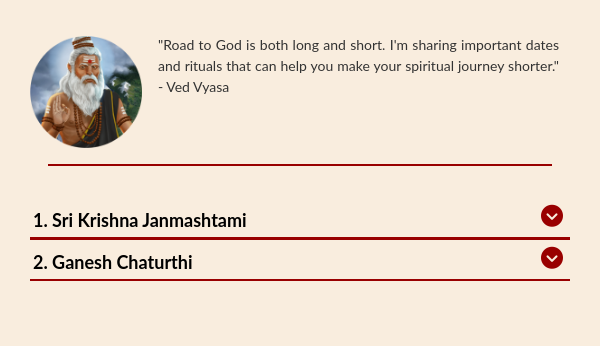
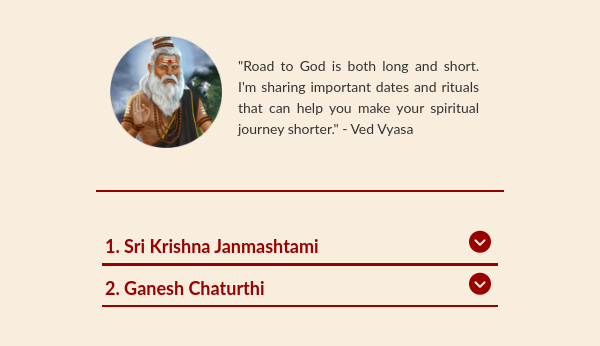
Before and after one commit to Mahabal1995/VSF-Samachar, a plain HTML site: page index.html in a window 600 px wide. Drawn offline with Linux system fonts and the light colour scheme.

Commit message:
Made responsive to get a proper view in mobile landscape

```diff
--- a/index.html
+++ b/index.html
@@ -11,6 +11,7 @@
       crossorigin="anonymous"></script>
   </head>
   <body>
+    <section class="container">
       <section class="vyasa">
         <div class="img-container">
           <img src="images/smachar-min.png" alt="Vyasa" />
@@ -18,8 +19,8 @@
         <div class="text-container">
           <p>
             "Road to God is both long and short. I'm sharing important dates and
-          rituals that can help you make your spiritual journey shorter." - Ved
-          Vyasa
+            rituals that can help you make your spiritual journey shorter." -
+            Ved Vyasa
           </p>
         </div>
       </section>
@@ -29,7 +30,9 @@
           <div class="accordion-item">
             <!-- <hr class="accordion-hr" color="#990000" /> -->
             <div class="accordion-title">
-            <div class="question"><b>1. Sri Krishna Janmashtami</b></div>
+              <div class="question color-990000">
+                <b>1. Sri Krishna Janmashtami</b>
+              </div>
               <i
                 class="fa-solid fa-circle-chevron-down arrow-two"
                 style="padding: 4px"></i>
@@ -44,13 +47,14 @@
                 <h6 class="font-16 color-990000 text-center font-bold">
                   Do You ❤️ Krishna?
                 </h6>
-              <p class="font-14 color-333333 text-center">
+                <p class="font-14 mt-14 color-333333 text-center">
                   This Janmashtami, celebrate Lord Krishna with 11-day days of
                   chanting and Abhishekam.
                 </p>
                 <p class="font-14 color-333333 text-center">
-                Immerse yourselves in Sri Krishna’s devotion and love. Save the
-                Dates: <b class="color-333333">6th - 16th September 2023</b>
+                  Immerse yourselves in Sri Krishna’s devotion and love. Save
+                  the Dates:
+                  <b class="color-333333">6th - 16th September 2023</b>
                 </p>
                 <h6 class="font-16 text-center font-bold mt-14">
                   Express your love for Krishna by doing:
@@ -61,9 +65,9 @@
                   2. Abhishekam with Devotional Chant in the evening - 7 mins
                 </p>
                 <p class="font-14 color-333333 text-center mt-14">
-                Conclude your worship with a <b>collective Yagya</b> (Medium, 10
-                min) performed by thousands of devotess across the globe on 16th
-                Sept '23.
+                  Conclude your worship with a <b>collective Yagya</b> (Medium,
+                  10 min) performed by thousands of devotess across the globe on
+                  16th Sept '23.
                 </p>
                 <h6 class="font-16 text-center font-bold mt-14">
                   If you wish to:
@@ -102,7 +106,9 @@
             <hr class="accordion-hr" color="#990000" />
 
             <div class="accordion-title">
-            <div class="question"><b>2. Ganesh Chaturthi</b></div>
+              <div class="question color-990000">
+                <b>2. Ganesh Chaturthi</b>
+              </div>
               <i
                 class="fa-solid fa-circle-chevron-down arrow-two"
                 style="padding: 4px"></i>
@@ -115,5 +121,6 @@
           </div>
         </div>
       </section>
+    </section>
   </body>
 </html>
--- a/styles.css
+++ b/styles.css
@@ -36,7 +36,7 @@ body {
 }
 
 .hr1 {
-  margin: 1rem 3rem;
+  margin: 1rem 1rem;
   background-color: #754b33;
   height: min-content;
 }
@@ -50,7 +50,7 @@ body {
   margin: 1% auto;
   font-family: lato, "helvetica neue", helvetica, arial, sans-serif;
   font-size: 22px;
-  font-weight: 300;
+  font-weight: 400;
   line-height: 24px;
   width: 90%;
 }
@@ -97,7 +97,7 @@ body {
 }
 
 .accordion-content img {
-  width: 50%;
+  width: 100%;
   margin: 2px auto;
   font-size: 14px;
   font-family: lato, "helvetica neue", helvetica, arial, sans-serif;
@@ -147,3 +147,23 @@ body {
 .text-center {
   text-align: center;
 }
+
+/* Styles for devices with a width between 481px and 767px (landscape view) */
+@media only screen and (min-width: 481px) and (max-width: 767px) {
+  /* Your styles for mobile landscape view go here */
+
+  .text-container p {
+    margin: 2.5em auto;
+  }
+
+  .container {
+    padding: 0 5rem;
+  }
+
+  .accordion-content img {
+    width: 50%;
+    margin: 2px auto;
+    font-size: 14px;
+    font-family: lato, "helvetica neue", helvetica, arial, sans-serif;
+  }
+}
```
Lines whose indentation alone changed are shown as unchanged.
